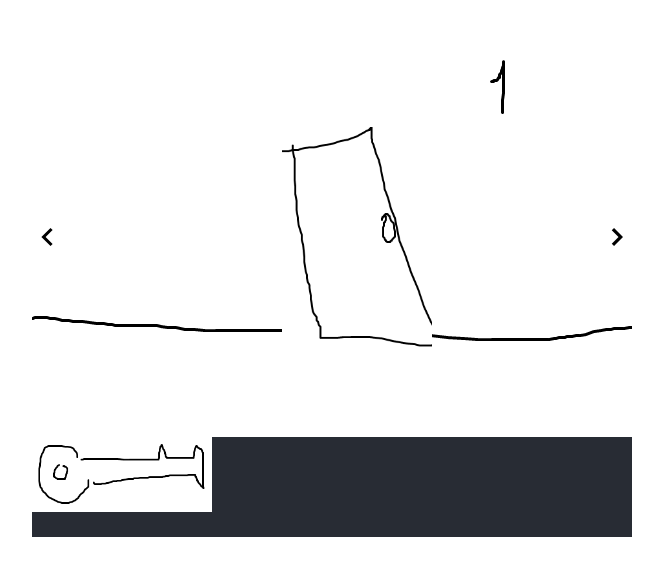
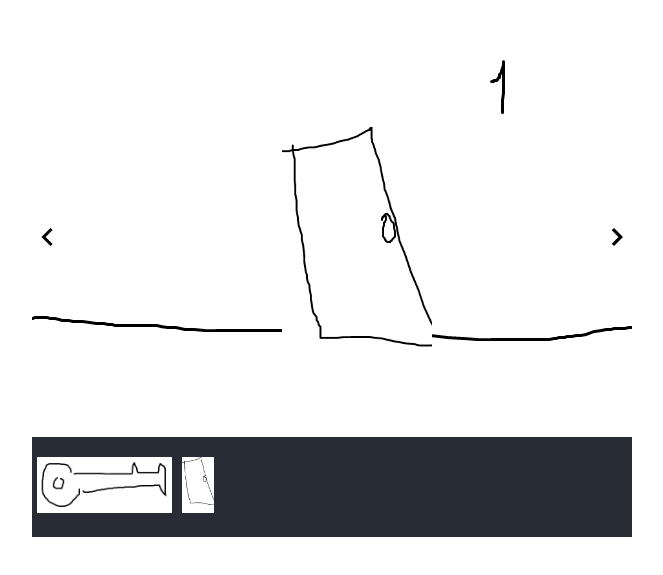
Before and after one commit to pokechirlia/EscapeGame, a React (Create React App) app: page / in a window 1280 px wide. Shown: the part 113-688 px from the top of the page, without its empty margins (308-971 px from the left). Built offline with nearby package versions, Linux system fonts and the light colour scheme.

Commit message:
add drag and drop components

```diff
--- a/src/App.css
+++ b/src/App.css
@@ -7,6 +7,10 @@
   height: 500px;
   background-color: #282c34;
 
+}
+
+#item-container {
+  height: 80px;
 }
 
 /* #game_canvas{
--- a/src/components/Page.jsx
+++ b/src/components/Page.jsx
@@ -8,12 +8,14 @@ class Page extends Component {
   state = {
     collectedItem: [
       { name: "key", url: "/sprites/key.png" },
-      // { name: "door", url: "/sprites/door.png" },
+      { name: "door", url: "/sprites/door.png" },
     ],
   };
 
   storeStyle = {
-    height: "75px",
+    height: "70%",
+    padding: "20px 5px",
+    cursor: "pointer",
   };
 
   addItem = (name, url) => {
@@ -22,7 +24,10 @@ class Page extends Component {
         collectedItem: [...this.state.collectedItem, { name: name, url: url }],
       };
     });
-    // console.log(this.state.collectedItem);
+  };
+
+  dragStart = (event) => {
+    event.dataTransfer.setData("name", event.target.id);
   };
 
   render() {
@@ -32,7 +37,13 @@ class Page extends Component {
 
         <div id="item-container">
           {this.state.collectedItem.map((item) => (
-            <img src={item.url} style={this.storeStyle} key={item.name} />
+            <img
+              src={item.url}
+              style={this.storeStyle}
+              id={item.name}
+              onDragStart={this.dragStart}
+              draggable
+            />
           ))}
         </div>
         {/*
--- a/src/components/Room1Objects.jsx
+++ b/src/components/Room1Objects.jsx
@@ -19,12 +19,27 @@ function Room1Objects(props) {
     props.addItem(name, url);
   };
 
+  const disableNativeDragOverEvent = (e) => e.preventDefault();
+
+  const openDoor = (event) => {
+    // alert(event.target.src);
+    const draggedObject = event.dataTransfer.getData("name");
+
+    if (draggedObject == "key") alert("holycrab");
+  };
+
+  const aaa = (event) => {
+    alert(event);
+  };
+
   return (
     <div>
       <img
         src="/sprites/door.png"
         style={{ ...doorStyle, visibility: isVisible ? "visible" : "hidden" }}
-        onClick={() => collectItem("door", "/sprites/door.png")}
+        // onClick={() => collectItem("door", "/sprites/door.png")}
+        onDragOver={disableNativeDragOverEvent}
+        onDrop={openDoor}
       />
     </div>
   );
```
